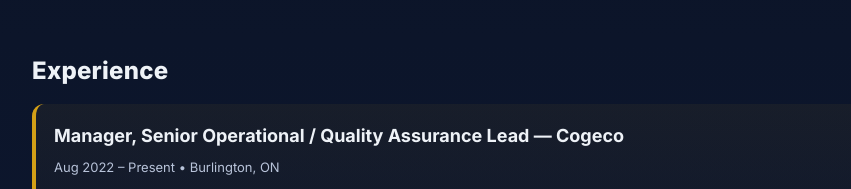
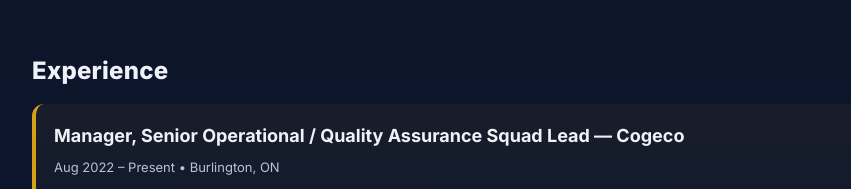
Before and after one commit to benazshali-eng/benazshali.github.io, a plain HTML site: page index.html in a window 1280 px wide. Shown: the part 1160-1349 px from the top of the page, without its empty margins (78-929 px from the left). Drawn offline with nearby package versions, Linux system fonts and the light colour scheme.

Commit message:
Update index.html

```diff
--- a/index.html
+++ b/index.html
@@ -174,7 +174,7 @@
         <h3>Experience</h3>
         <div class="xp">
           <div class="xp-item">
-            <h4>Manager, Senior Operational / Quality Assurance Lead — Cogeco</h4>
+            <h4>Manager, Senior Operational / Quality Assurance Squad Lead — Cogeco</h4>
             <div class="meta">Aug 2022 – Present • Burlington, ON</div>
             <ul class="clean">
               <li>Lead QA strategy across multiple product verticals aligned to business and engineering goals.</li>
```
